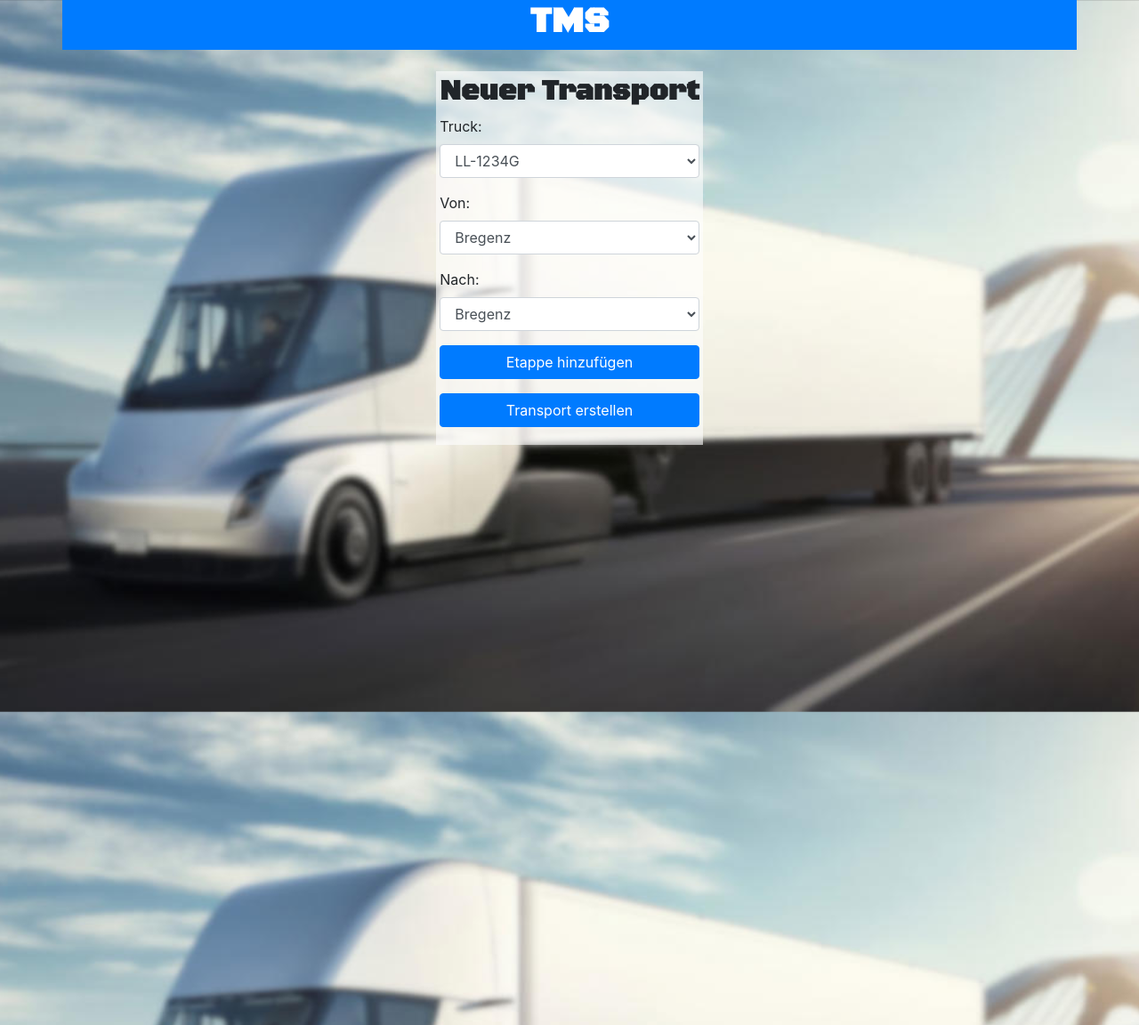
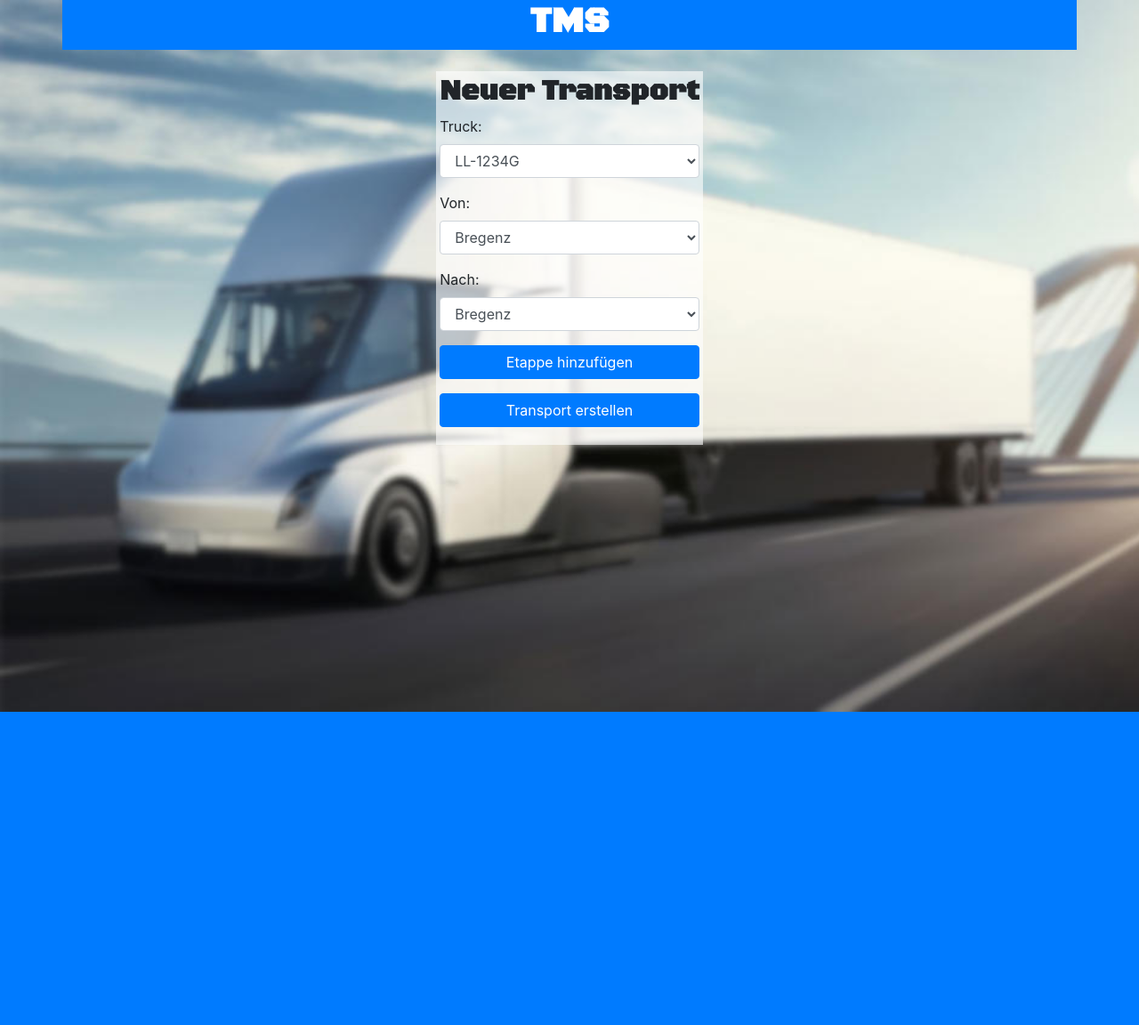
Before and after one commit to groiq/016-transport-management, a PHP site: page / in a window 1280 px wide. Shown: the whole page at 89% size. After the commit the page ends 800 px from the top, so only its background shows below. Run offline with PHP 8.4, Linux system fonts and the light colour scheme; data comes from the database, SQL or seed files in the repository.

Commit message:
html 120% blue, background-image 100%

```diff
--- a/css/styles.css
+++ b/css/styles.css
@@ -2,10 +2,29 @@
 @import url('https://fonts.googleapis.com/css?family=Black+Ops+One&display=swap');
 @import url('https://fonts.googleapis.com/css?family=Rubik+Mono+One&display=swap');
 
-html, body {
+/* html, body {
     width: 100%;
     /* increased height to cover ios status bar */
     height: 120%;
+} */
+
+html {
+    width: 100%;
+    height: 120%;
+    background-color: #007bff;
+
+}
+
+body {
+    width: 100%;
+    height: 100%;
+    /* height: 120%; */
+    background-color: #007bff;
+    background-image: url('../imgs/truck-background-blurred.jpg');
+    backgrouund-position: center;
+    background-repeat:no-repeat;
+    background-size: cover;
+    background-attachment: fixed;
 }
 
 #wrapper {
@@ -21,16 +40,6 @@ html, body {
     background-repeat: no-repeat;
     background-size: cover;
 } */
-
-body {
-    /* height: 120%; */
-    background-color: #007bff;
-    background-image: url('../imgs/truck-background-blurred.jpg');
-    backgrouund-position: center;
-    background-repeat:no-repeat;
-    background-size: cover;
-    background-attachment: fixed;
-}
 
 h1, h2 {
     /* font-family: 'Rubik Mono One', sans-serif; */
--- a/index.php
+++ b/index.php
@@ -12,7 +12,7 @@
     <meta name="apple-mobile-web-app-capable" content="yes">
     <meta name="apple-mobile-web-app-status-bar-style" content="black-translucent">
 
-    <title>TMS-03</title>
+    <title>TMS-04</title>
 </head>
 
 <body>
```
